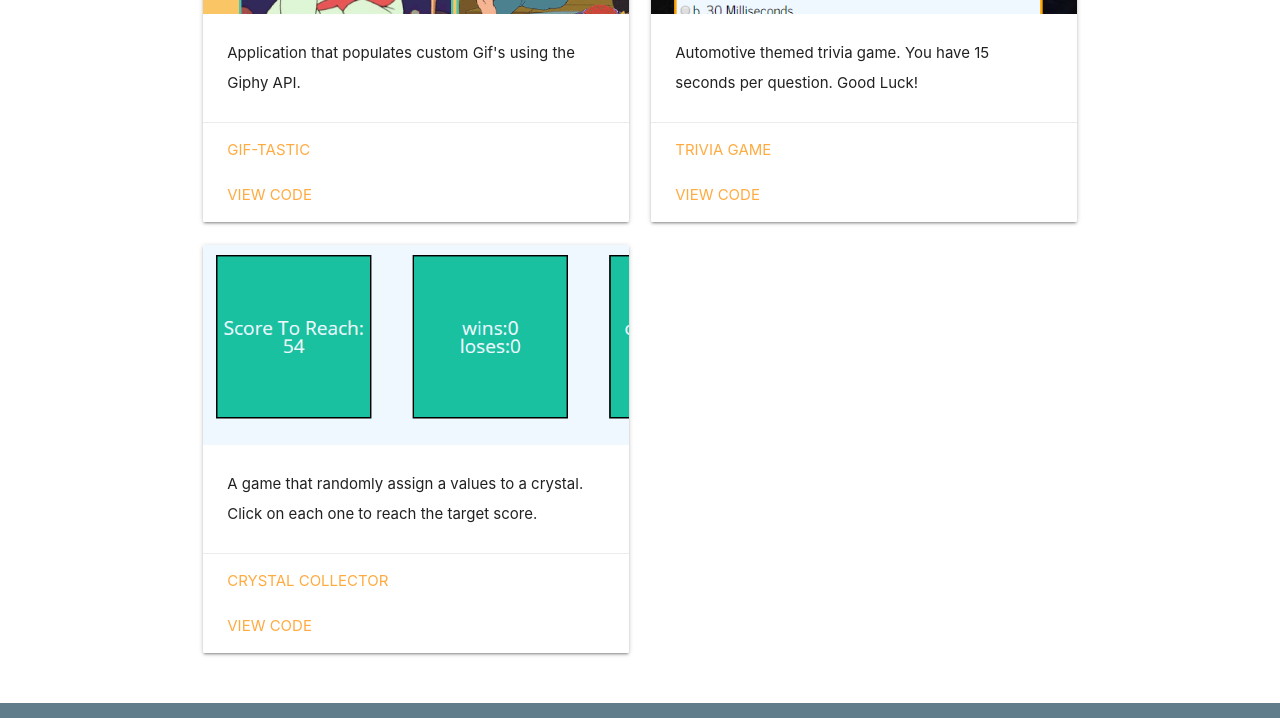
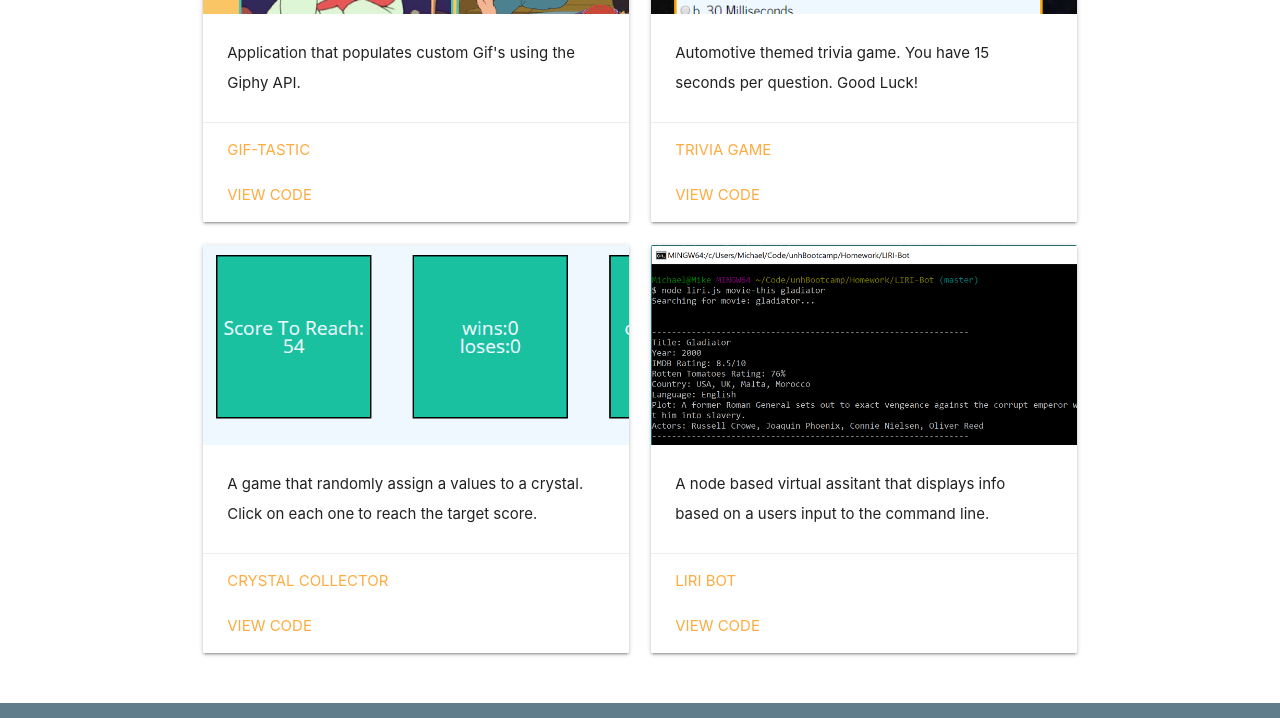
Before and after one commit to Mdo352/Portfolio, a plain HTML site: page portfolio.html in a window 1280 px wide. Shown: the part 469-1187 px from the top of the page. Drawn offline with nearby package versions, Linux system fonts and the light colour scheme.

Commit message:
add liri bot app

```diff
--- a/portfolio.html
+++ b/portfolio.html
@@ -84,8 +84,23 @@
               <p>A game that randomly assign a values to a crystal. Click on each one to reach the target score. </p>
             </div>
             <div class="card-action">
-              <a href="https://mdo352.github.io/unit-4-crystal-game/">Crystal Collector</a><br><br>
+              <a href="https://mdo352.github.io/unit-4-crystal-game/" target="_blank">Crystal Collector</a><br><br>
               <a href="https://github.com/Mdo352/unit-4-crystal-game" target="_blank">View Code</a>
+            </div>
+          </div>
+        </div>
+
+        <div class="col s12 m6">
+          <div class="card">
+            <div class="card-image">
+              <img src="./assets/images/liriScreenshot.PNG">
+            </div>
+            <div class="card-content">
+              <p>A node based virtual assitant that displays info based on a users input to the command line.</p>
+            </div>
+            <div class="card-action">
+              <a href="https://github.com/Mdo352/LIRI-Bot/blob/master/README.md" target="_blank">Liri Bot</a><br><br>
+              <a href="https://github.com/Mdo352/LIRI-Bot" target="_blank">View Code</a>
             </div>
           </div>
         </div>
```
Also changed, not shown: assets/images/liriScreenshot.PNG (added).
